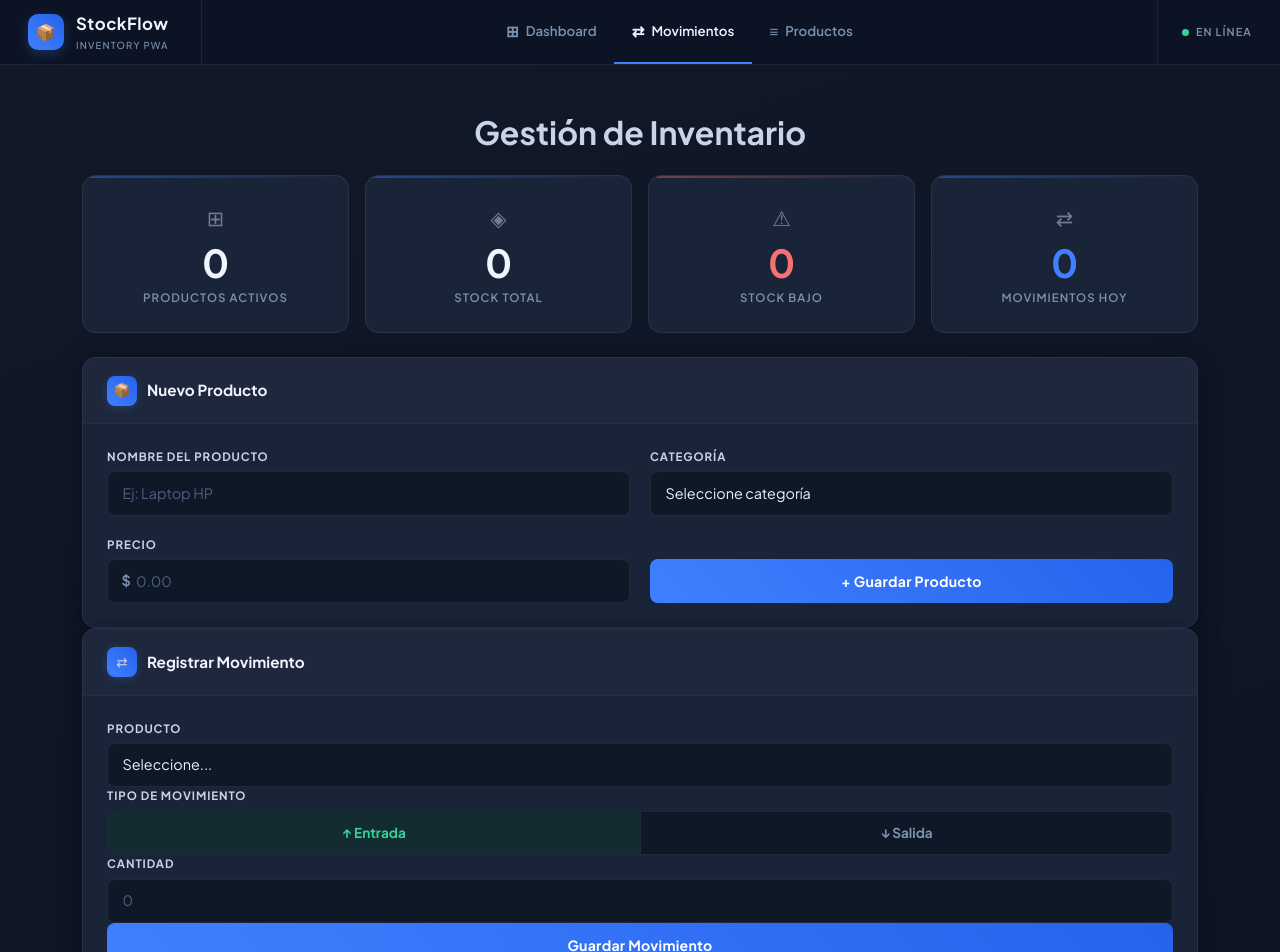
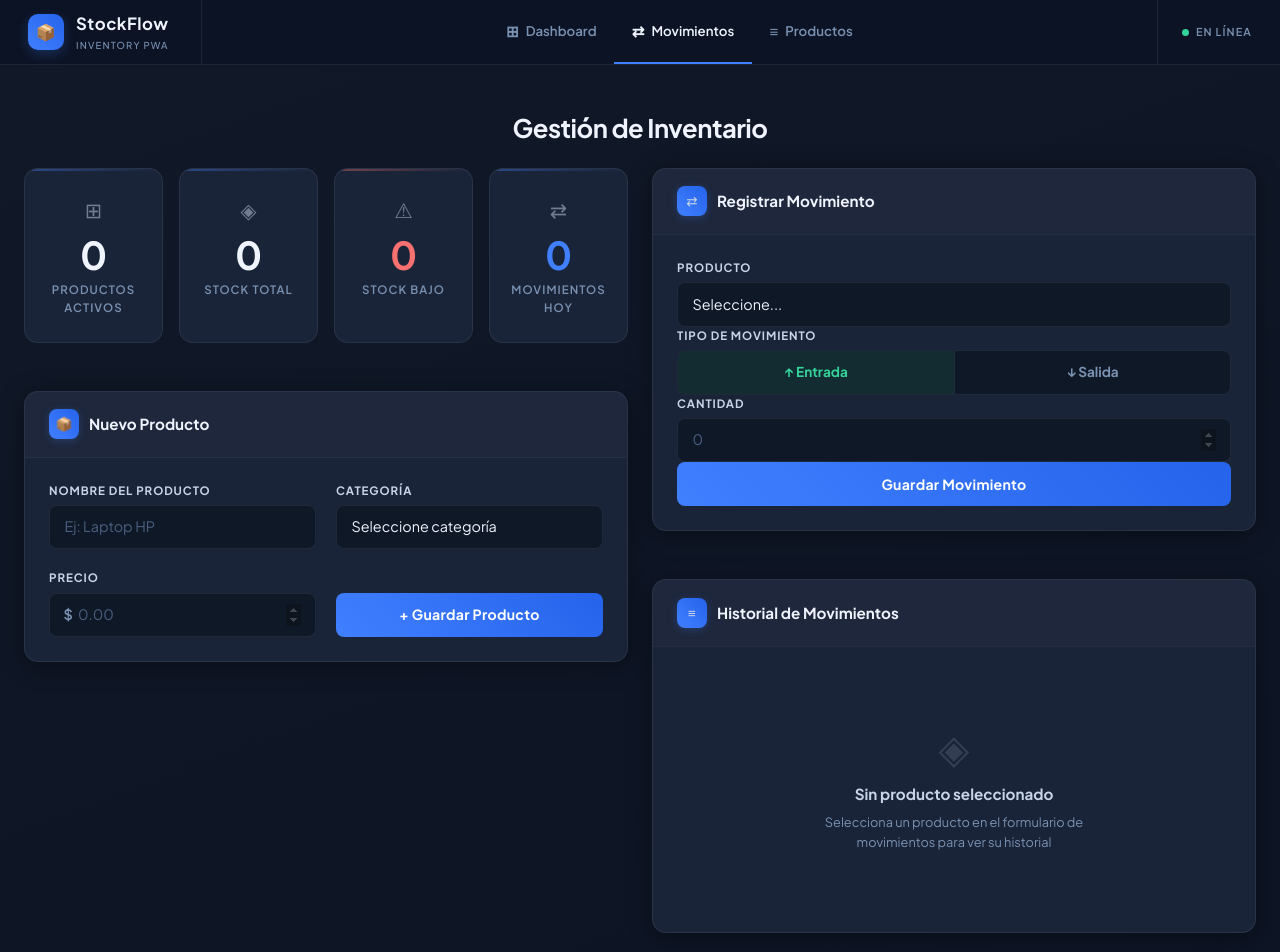
Before and after one commit to ChristianDonoso23/PRY_GESTOR_INVENTARIO_PIC, a React (Vite) app: page /crud in a window 1280 px wide. Shown: the top 952 px of the page. Built offline with nearby package versions, Linux system fonts and the light colour scheme.

Commit message:
feat: mejorar diseño de páginas CRUD y agregar estado vacío en historial de movimientos

```diff
--- a/src/App.css
+++ b/src/App.css
@@ -696,3 +696,105 @@ body {
   .sf-badge { display: none; }
   .sf-dashboard-grid { grid-template-columns: repeat(2, 1fr); }
 }
+
+/* ══════════════════════════════════════════════════════════
+   CRUD PAGE LAYOUT
+══════════════════════════════════════════════════════════ */
+.sf-page-title {
+  font-size: 1.6rem;
+  font-weight: 700;
+  color: var(--sf-text);
+  text-align: center;
+  margin-bottom: 2rem;
+  letter-spacing: -0.02em;
+}
+
+/* Visual breathing room between each section */
+.sf-section-divider {
+  height: 1px;
+  background: var(--sf-border);
+  margin: 2rem 0;
+  position: relative;
+}
+
+.sf-section-divider::after {
+  content: '';
+  position: absolute;
+  left: 50%;
+  top: 50%;
+  transform: translate(-50%, -50%);
+  width: 40px;
+  height: 3px;
+  background: var(--sf-blue);
+  border-radius: 2px;
+  opacity: 0.5;
+}
+
+/* ── Input text visibility fixes ─────────────────────── */
+.sf-select,
+.sf-select:focus {
+  color: var(--sf-text);
+}
+
+.sf-input:-webkit-autofill,
+.sf-input:-webkit-autofill:hover,
+.sf-input:-webkit-autofill:focus {
+  -webkit-text-fill-color: var(--sf-text);
+  -webkit-box-shadow: 0 0 0px 1000px var(--sf-bg-input) inset;
+  transition: background-color 5000s ease-in-out 0s;
+}
+
+.sf-input[type="number"] {
+  color: var(--sf-text);
+}
+
+.sf-input[type="number"]::-webkit-inner-spin-button,
+.sf-input[type="number"]::-webkit-outer-spin-button {
+  opacity: 0.3;
+  filter: invert(1);
+}
+
+/* ── Two-column layout: make ProductForm fill full height ── */
+.col-lg-6 > .sf-product-form {
+  height: 100%;
+}
+
+/* ══════════════════════════════════════════════════════════
+   HISTORY EMPTY STATE
+══════════════════════════════════════════════════════════ */
+.sf-history-empty {
+  display: flex;
+  flex-direction: column;
+  align-items: center;
+  justify-content: center;
+  padding: 3.5rem 1.5rem;
+  text-align: center;
+  gap: 0.5rem;
+}
+
+.sf-history-empty-icon {
+  font-size: 2.5rem;
+  opacity: 0.15;
+  margin-bottom: 0.5rem;
+  line-height: 1;
+}
+
+.sf-history-empty-title {
+  font-size: 0.95rem;
+  font-weight: 700;
+  color: var(--sf-text-body);
+  margin: 0;
+}
+
+.sf-history-empty-sub {
+  font-size: 0.8rem;
+  color: var(--sf-text-muted);
+  margin: 0;
+  max-width: 260px;
+  line-height: 1.5;
+}
+
+/* Right column fills height of left column */
+.col-lg-6 > .sf-history-card {
+  min-height: 100%;
+}
--- a/src/components/MovementHistory.jsx
+++ b/src/components/MovementHistory.jsx
@@ -9,11 +9,9 @@ function MovementHistory({ productoId, refresh }) {
         if (productoId) {
             const cargarMovimientos = async () => {
                 const data = await getMovimientosByProducto(productoId)
-
                 const ordenados = data.sort((a, b) =>
                     new Date(b.fecha) - new Date(a.fecha)
                 )
-
                 setMovimientos(ordenados)
             }
             cargarMovimientos()
@@ -22,17 +20,21 @@ function MovementHistory({ productoId, refresh }) {
         }
     }, [productoId, refresh])
 
-    if (!productoId) return null
-
     return (
-        <div className="sf-history-card mt-4">
+        <div className="sf-history-card">
             <div className="sf-form-card-header">
                 <span className="sf-form-card-icon">≡</span>
                 <h6 className="sf-form-card-title">Historial de Movimientos</h6>
             </div>
             <div className="sf-form-card-body">
 
-                {movimientos.length === 0 ? (
+                {!productoId ? (
+                    <div className="sf-history-empty">
+                        <div className="sf-history-empty-icon">◈</div>
+                        <p className="sf-history-empty-title">Sin producto seleccionado</p>
+                        <p className="sf-history-empty-sub">Selecciona un producto en el formulario de movimientos para ver su historial</p>
+                    </div>
+                ) : movimientos.length === 0 ? (
                     <p className="sf-empty-state">Sin movimientos registrados</p>
                 ) : (
                     <div className="table-responsive">
@@ -49,9 +51,7 @@ function MovementHistory({ productoId, refresh }) {
                                     <tr key={m.id}>
                                         <td>
                                             <span className={`sf-mov-badge ${
-                                                m.tipo === 'entrada'
-                                                    ? 'sf-mov-entrada'
-                                                    : 'sf-mov-salida'
+                                                m.tipo === 'entrada' ? 'sf-mov-entrada' : 'sf-mov-salida'
                                             }`}>
                                                 {m.tipo === 'entrada' ? '↑' : '↓'} {m.tipo}
                                             </span>
--- a/src/pages/CrudPage.jsx
+++ b/src/pages/CrudPage.jsx
@@ -8,17 +8,29 @@ function CrudPage({ refresh, recargar, productoEditar, setProductoEditar }) {
     const [productoSeleccionado, setProductoSeleccionado] = useState(null)
 
     return (
-        <div className="container py-5">
-        <h2 className="mb-4 text-center fw-bold">Gestión de Inventario</h2>
+        <div className="container-fluid px-4 py-5" style={{ maxWidth: '1800px' }}>
 
+            <h2 className="sf-page-title mb-4">Gestión de Inventario</h2>
+
+            {/* Dashboard ocupa todo el ancho */}
+            {/* <div className="mb-5">
                 <Dashboard refresh={refresh} />
+            </div> */}
 
+            <div className="row g-4 align-items-start">
+
+                {/* Columna izquierda: Producto */}
+                <div className="col-lg-6 d-flex flex-column gap-4">
+                    <Dashboard refresh={refresh}></Dashboard>
                     <ProductForm
                         onProductoCreado={recargar}
                         productoEditar={productoEditar}
                         onCancelarEdicion={() => setProductoEditar(null)}
                     />
+                </div>
 
+                {/* Columna derecha: Movimientos + Historial */}
+                <div className="col-lg-6 d-flex flex-column gap-4">
                     <MovementForm
                         onMovimientoGuardado={recargar}
                         onProductoSeleccionado={setProductoSeleccionado}
@@ -30,6 +42,10 @@ function CrudPage({ refresh, recargar, productoEditar, setProductoEditar }) {
                         refresh={refresh}
                     />
                 </div>
+
+            </div>
+
+        </div>
     )
 }
 
```
Lines whose indentation alone changed are shown as unchanged.
